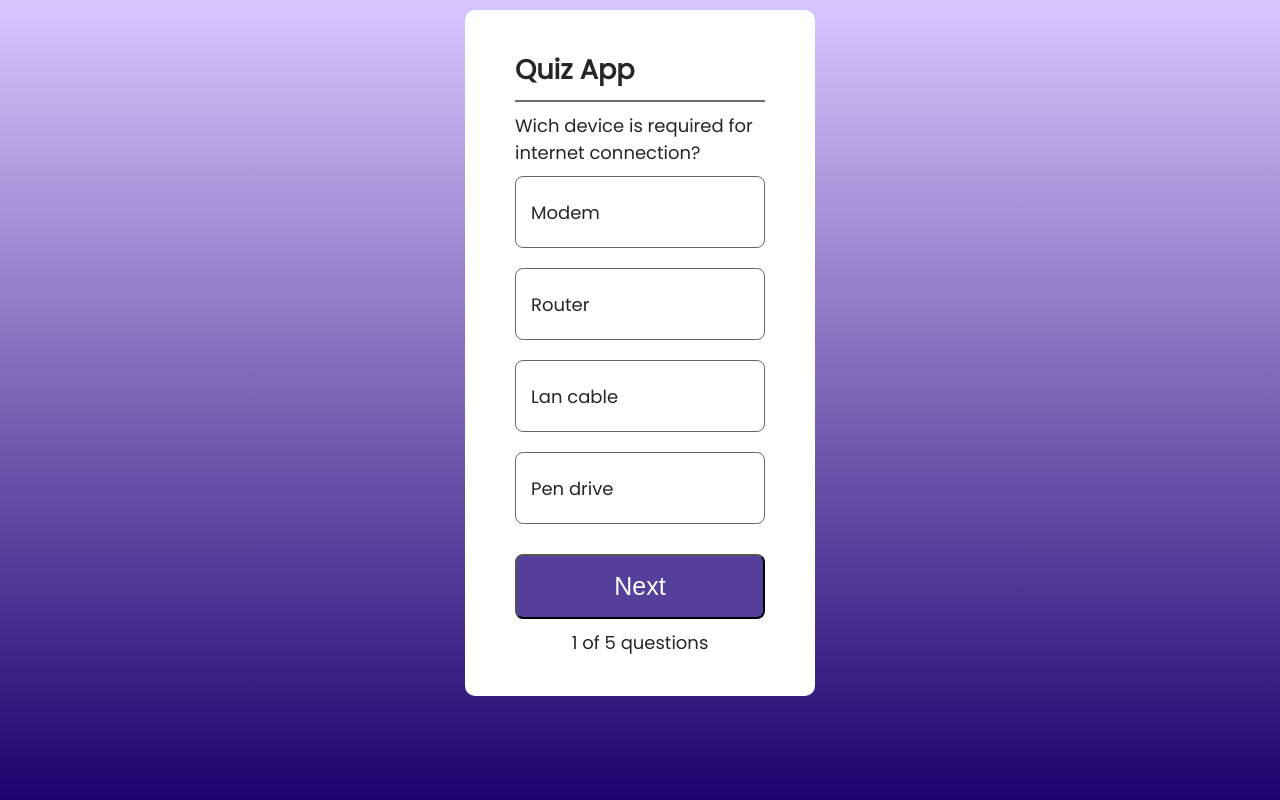
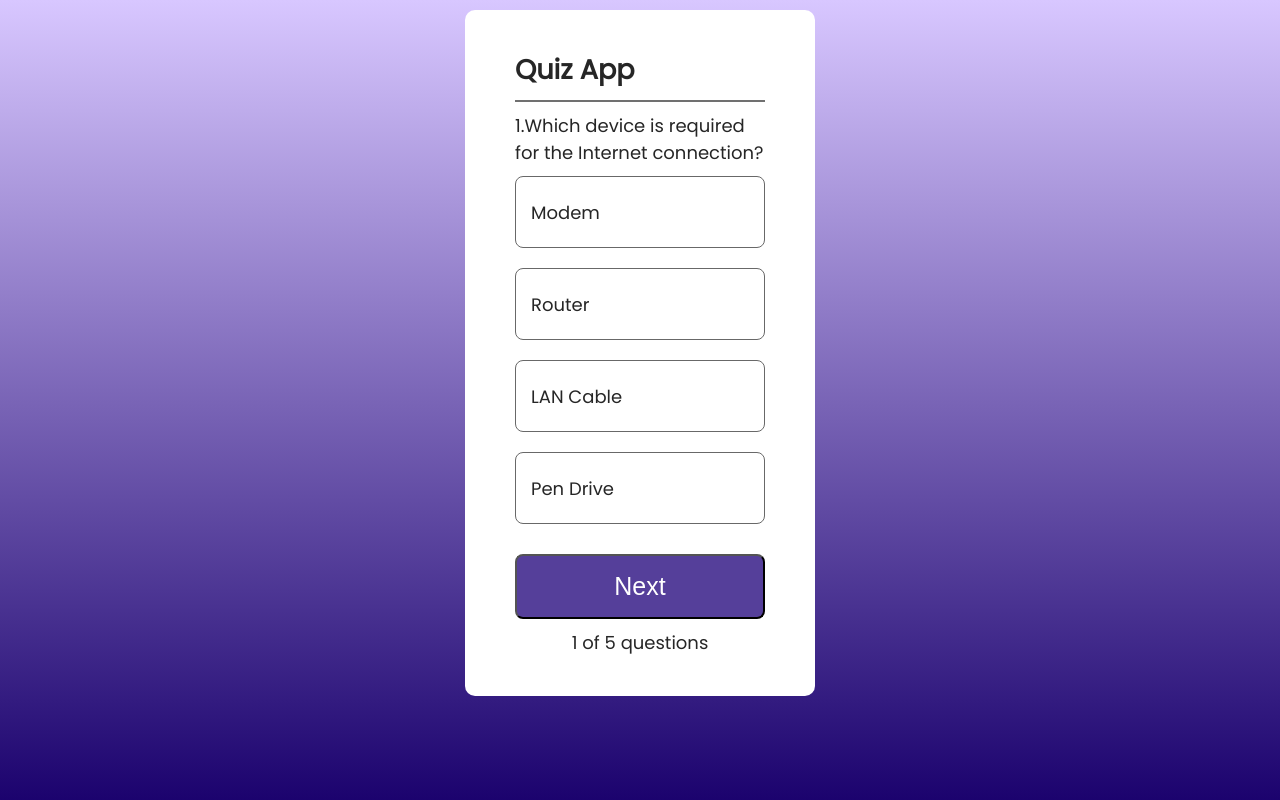
Before and after one commit to francescosave/quiz-app, a React (Vite) app: page / in a window 1280 px wide. Shown: the top 800 px of the page. Built offline with nearby package versions, Linux system fonts and the light colour scheme.

Commit message:
feat: view correct or incorrect selected answer

```diff
--- a/src/App.jsx
+++ b/src/App.jsx
@@ -1,6 +1,4 @@
-import { useState } from 'react'
 import Quiz from './Components/Quiz'
-
 
 function App() {
 
--- a/src/Components/Quiz.css
+++ b/src/Components/Quiz.css
@@ -55,3 +55,13 @@
     margin: auto;
     font-size: 18px;
 }
+
+.correct {
+    background-color: lightgreen;
+    border-color: green;
+}
+
+.wrong {
+    background-color: pink;
+    border-color: red;
+}
--- a/src/Components/Quiz.jsx
+++ b/src/Components/Quiz.jsx
@@ -1,17 +1,38 @@
 import React from 'react'
+import { useState } from 'react'
 import './Quiz.css'
+import { data } from '../assets/data.js'
 
 const Quiz = () => {
+
+  let [index, setIndex] = useState(0);
+  let [question, setQuestion] = useState(data[index]);
+
+  const ceckAns = (e, ans) => {
+
+
+    if (question.ans === ans) {
+      e.target.classList.add("correct")
+      setLock(true);
+    } else {
+      e.target.classList.add("wrong")
+      setLock(true);
+    }
+
+
+
+  }
+
   return (
     <div className='container'>
       <h1>Quiz App</h1>
       <hr />
-      <h2>Wich device is required for internet connection?</h2>
+      <h2>{index + 1}.{question.question}</h2>
       <ul>
-        <li>Modem</li>
-        <li>Router</li>
-        <li>Lan cable</li>
-        <li>Pen drive</li>
+        <li onClick={(e) => { ceckAns(e, 1) }}>{question.option1}</li>
+        <li onClick={(e) => { ceckAns(e, 2) }}>{question.option2}</li>
+        <li onClick={(e) => { ceckAns(e, 3) }}>{question.option3}</li>
+        <li onClick={(e) => { ceckAns(e, 4) }}>{question.option4}</li>
       </ul>
       <button>Next</button>
       <div className="index">1 of 5 questions</div>
--- /dev/null
+++ b/src/assets/data.js
@@ -0,0 +1,42 @@
+export const data = [
+    {
+      question: "Which device is required for the Internet connection?",
+      option1: "Modem",
+      option2: "Router",
+      option3: "LAN Cable",
+      option4: "Pen Drive",
+      ans: 1,
+    },
+    {
+      question: "Which continent has the highest number of countries?",
+      option1: "Asia",
+      option2: "Europe",
+      option3: "North America",
+      option4: "Africa",
+      ans: 4,
+    },
+    {
+      question: "Junk e-mail is also called?",
+      option1: "Spam",
+      option2: "Fake",
+      option3: "Archived",
+      option4: "Bin",
+      ans: 1,
+    },
+    {
+      question: "A computer cannot BOOT if it does not have the?",
+      option1: "Application Software",
+      option2: "Internet",
+      option3: "Operating System",
+      option4: "Mouse",
+      ans: 3,
+    },
+    {
+      question: "First page of Website is termed as?",
+      option1: "Index Page",
+      option2: "Homepage",
+      option3: "Sitemap",
+      option4: "Pen Drive",
+      ans: 2,
+    },
+  ];
```
